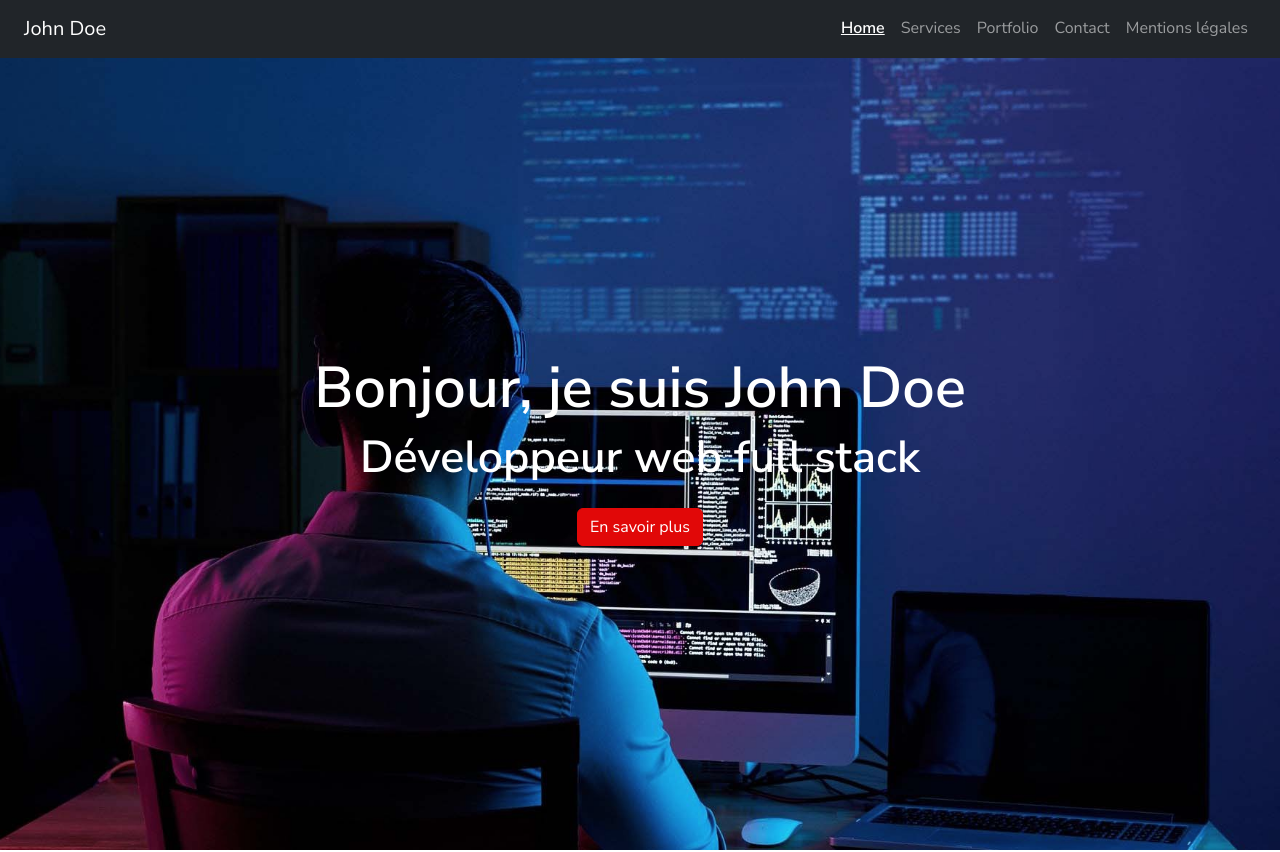
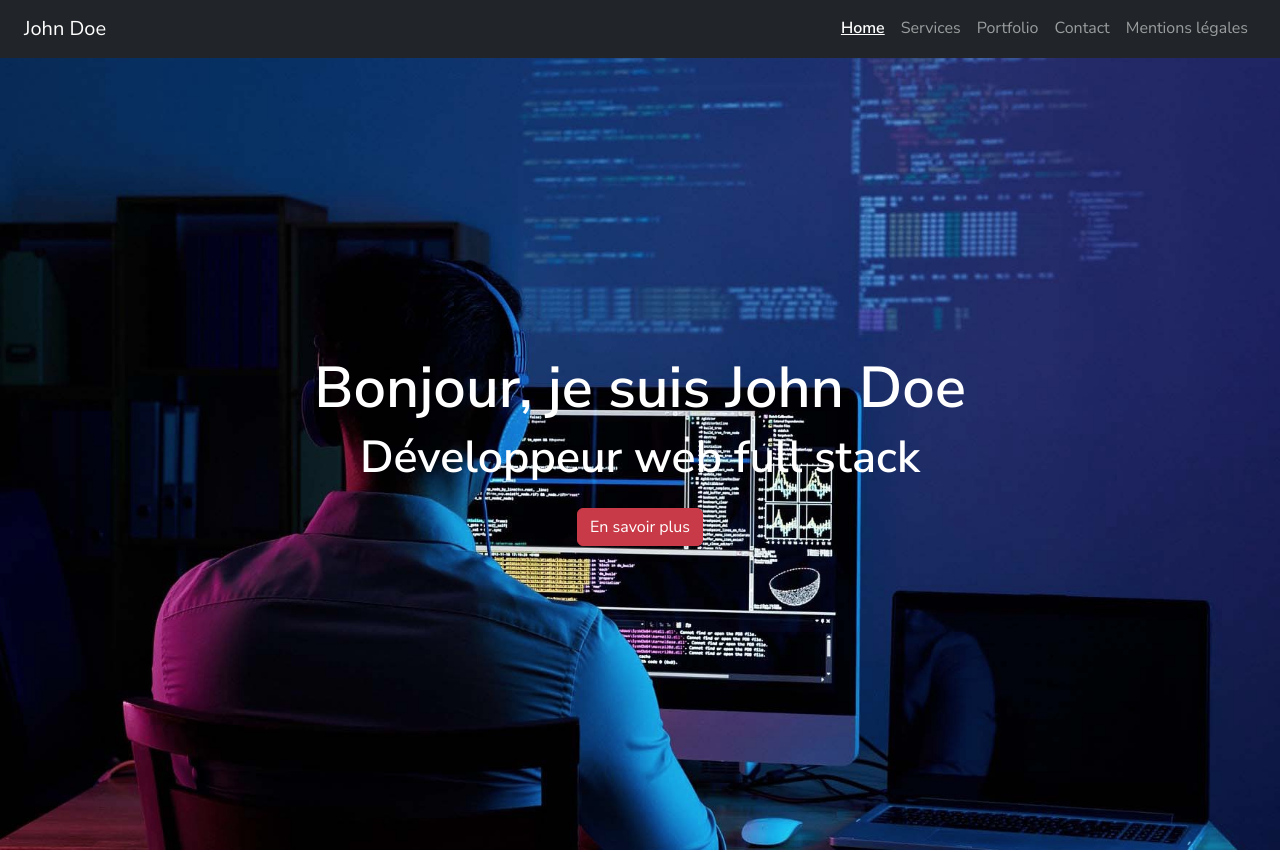
Before and after one commit to Luafan-8/portfolio-futur-web-dev, a React (Create React App) app: page / in a window 1280 px wide. Shown: the top 852 px of the page. Built offline with nearby package versions, Linux system fonts and the light colour scheme.

Commit message:
ajout de la vérification du w3c et du fichier ReadMe

```diff
--- a/src/components/Footer.jsx
+++ b/src/components/Footer.jsx
@@ -6,7 +6,7 @@ function Footer() {
       <div className="container">
         <div className="row">
 
-          {/* PARTIE 1 : Infos John Doe */}
+          {/* PART 1 Infos John Doe */}
           <div className="col-12 col-md-4 mb-1 social-icons">
             <h4 className="fs-4">John Doe</h4>
             <p className="mb-1">10 rue Exemple</p>
@@ -20,7 +20,7 @@ function Footer() {
             </div>
           </div>
 
-          {/* PARTIE 2 : Navigation bis */}
+          {/* PART 1 : Navigation bis */}
           <div className="col-12 col-md-4 mb-1 footer-links">
             <h4 className="fs-4">Liens utiles</h4>
             <ul className="list-unstyled">
@@ -32,7 +32,7 @@ function Footer() {
             </ul>
           </div>
 
-          {/* PARTIE 3 : Réalisations */}
+          {/* PART 1 : Réalisations */}
           <div className="col-12 col-md-4 mb-4">
             <h4 className="fs-4">Mes dernière réalisation</h4>
             <ul className="list-unstyled">
--- a/src/components/Modal.jsx
+++ b/src/components/Modal.jsx
@@ -25,7 +25,7 @@ function Modal({ id, title }) {
           <div className="modal-body p-0">
             <div className="row g-0">
 
-              {/* GAUCHE */}
+              {/* Left part */}
               <div className="col-12 col-md-6">
                 <img
                   src={doraemon}
@@ -34,7 +34,7 @@ function Modal({ id, title }) {
                 />
               </div>
 
-              {/* DROITE */}
+              {/* Right part */}
               <div className="col-12 col-md-6 p-4 github-modal-info">
                 <p><i class="bi bi-person"> </i><a href="" target="blank">John Doe </a></p>
                 <hr className="short-hr" style={{backgroundColor:"grey"}} />
--- a/src/components/Navbar.jsx
+++ b/src/components/Navbar.jsx
@@ -9,7 +9,7 @@ function Navbar() {
         John Doe
       </NavLink>
 
-      {/* Toggler pour mobile */}
+      {/* Toggle mobile */}
       <button
         className="navbar-toggler"
         type="button"
@@ -22,7 +22,7 @@ function Navbar() {
         <span className="navbar-toggler-icon"></span>
       </button>
 
-      {/* Liens */}
+      {/* Liens/link */}
       <div className="collapse navbar-collapse justify-content-end" id="navbarNav">
         <ul className="navbar-nav">
           <li className="nav-item">
--- a/src/index.css
+++ b/src/index.css
@@ -27,7 +27,7 @@ code {
 hr {
   border: none;
   height: 3px;
-  background: #0D6EFD
+  background: #0d6efd
 }
 
 .short-hr {
@@ -72,7 +72,7 @@ h4,h5{
 
 .hero-content {
   text-align: center;
-  color: white;
+  color: #fff;
 }
 
 .hero-content h1 {
@@ -84,9 +84,9 @@ h4,h5{
 }
 
 .hero-content button {
-  background-color: red;
-  border-color: red;
-  color: white;
+  background-color: #dc3545;
+  border-color: #dc3545;
+  color: #fff;
 }
 
 .hero-content button:hover{
@@ -102,9 +102,9 @@ button {
 /* Css Modal */
 
 .github-modal {
-  background-color: #121212 ;
+  background-color: #000 ;
   border-radius: 10px;
-  color: white;
+  color: #fff;
 }
 
 .modal-dialog {
@@ -121,7 +121,7 @@ button {
   display: flex;
   flex-direction: column;
   justify-content: center;
-  color: white;
+  color: #fff;
 }
 
 .modal-title {
@@ -151,7 +151,7 @@ button {
 }
 
 .social-icons a:hover {
-  color: white;
+  color: #fff;
 }
 
 .footer-links a {
@@ -160,7 +160,7 @@ button {
 
 .footer-links a:hover {
   text-decoration: none;
-  color: white;
+  color: #fff;
   }
 
   /* Css NavBar */
```
Also changed, not shown: W3C Build Check.png (added), 1 other file (tests, documents, lock files or other folders).
